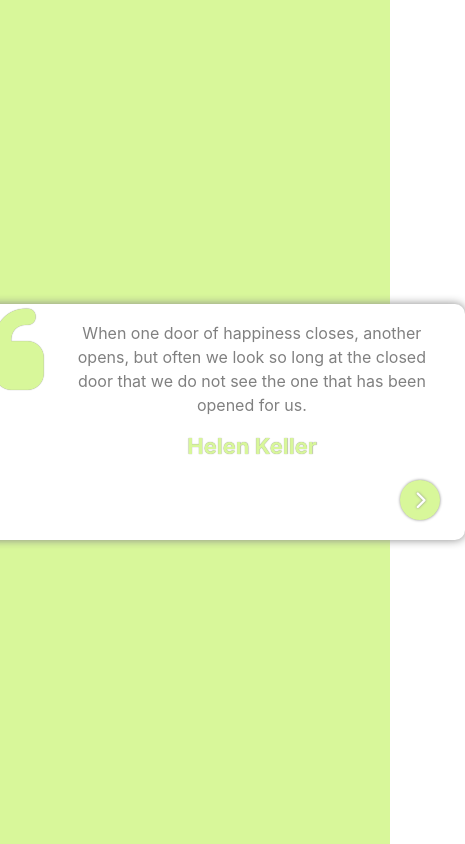
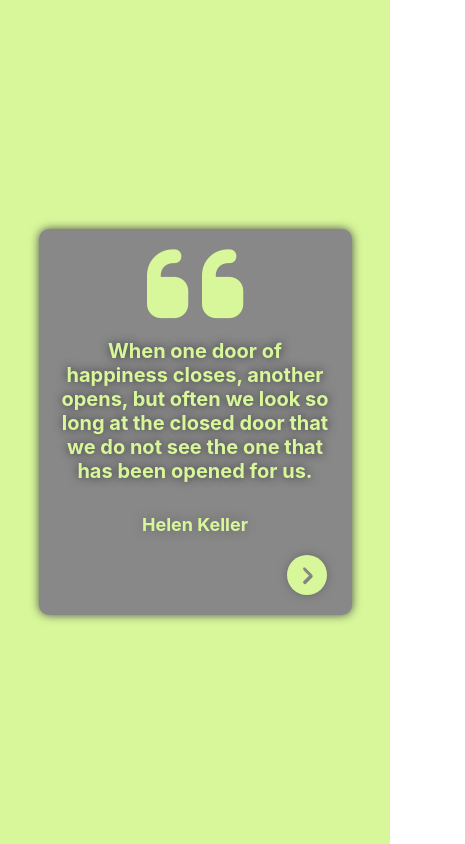
Before and after one commit to CandeCabrera/random-quotes-react, a React (Vite) app: page / in a window 390 px wide. Shown: the whole page, 465 px wide, since content can reach past the window. Built offline with nearby package versions, Linux system fonts and the light colour scheme.

Commit message:
responsive measurements

```diff
--- a/index.html
+++ b/index.html
@@ -5,6 +5,7 @@
     <link rel="icon" type="image/svg+xml" href="/vite.svg" />
     <meta name="viewport" content="width=device-width, initial-scale=1.0" />
     <link rel="stylesheet" href="https://cdnjs.cloudflare.com/ajax/libs/font-awesome/6.1.2/css/all.min.css" integrity="sha512-1sCRPdkRXhBV2PBLUdRb4tMg1w2YPf37qatUFeS7zlBy7jJI8Lf4VHwWfZZfpXtYSLy85pkm9GaYVYMfw5BC1A==" crossorigin="anonymous" referrerpolicy="no-referrer" />
+    <link rel="shortcut icon" href="favicon.ico" src="src/images/Quotation-Symbol-PNG.png" type="image/x-icon">
     <title>QUOTES</title>
   </head>
   <body>
--- a/src/App.css
+++ b/src/App.css
@@ -10,24 +10,19 @@
   display: flex;
   justify-content: center;
   align-items: center;
-  display: flex;
-  flex-direction: column;
-  justify-content: center;
-  align-items: center;
+
 }
 
 .box{
   width: 500px;
   padding: 20px;
-  background-color: white;
+  background-color: #888;
   border-radius: 10px;
-  box-shadow: 0.1px 0.1px 10px #888;
+  box-shadow: 0.1px 0.1px 10px #4e4e4e;
 }
 
 .quoteBox{
   min-height: fit-content;
-  /* background-color: rgb(16, 40, 226); */
-  color: gray;
   position: relative;
 }
 
@@ -41,7 +36,7 @@ display: flex;
   left: -15px;
   /* background: white; */
   font-size: 130px;
-  text-shadow: 0.1px 0.1px 1px #888;
+  text-shadow: 0.1px 0.1px 10px #696969;
 }
 
 .quote{
@@ -53,6 +48,9 @@ display: flex;
   align-items: center;
   position: relative;
   top: -20px;
+  font-weight: 700;
+  text-shadow: 0.1px 0.1px 10px #343434;
+  font-size: 20px;
 
 }
 
@@ -61,7 +59,7 @@ display: flex;
   width: 386px;
   text-align: right;
   font-size: 22px;
-  text-shadow: 0.1px 0.1px 1px #888;
+  text-shadow: 0.1px 0.1px 10px #696969;
   font-weight: bold;
   margin-top: -20px;
   display: flex;
@@ -86,13 +84,46 @@ display: flex;
   display: flex;
   justify-content: center;
   align-items: center;
-  color: white;
+  color: #888;
   font-weight: bold;
   font-size: 18px;
-  box-shadow: 0.1px 0.1px 3px #888;
-  text-shadow: 0.1px 0.1px 2.5px #888;
+  box-shadow: 0.1px 0.1px 10px #696969;
+  text-shadow: 0.5px 0.5px 1px #696969;
+
 }
 
 .next:hover{
   cursor: pointer;
 }
+
+@media(max-width: 620px){
+  .box{
+    width: 70%;
+  }
+  .quoteBox > div {
+    flex-direction: column;
+  }
+
+  .quoteBox > div > i {
+    position: relative;
+    top: -20px;
+    left: 0px;
+    font-size: 110px;
+    text-shadow: 0.1px 0.1px 1px #888;
+  }
+
+  .quote{
+    width: 100%;
+    position: relative;
+    top: -40px;
+
+  }
+
+  .author{
+    width: 100%;
+    font-size: 18px;
+    margin-top: -30px;
+    text-align: center;
+    right: 0px;
+  }
+}
--- a/src/components/QuoteBox.jsx
+++ b/src/components/QuoteBox.jsx
@@ -5,7 +5,7 @@ const QuoteBox = ({ quote, author, color }) => {
         <div className='quoteBox'>
             <div>
             <i class="fa-solid fa-quote-left" style={{color:color}}></i>
-            <p className='quote'>{quote}</p>
+            <p className='quote' style={{color:color}}>{quote}</p>
             </div>
             <p className='author' style={{color:color}}>{author} </p>
 
```
Also changed, not shown: src/images/Quotation-Symbol-PNG.png (added).
